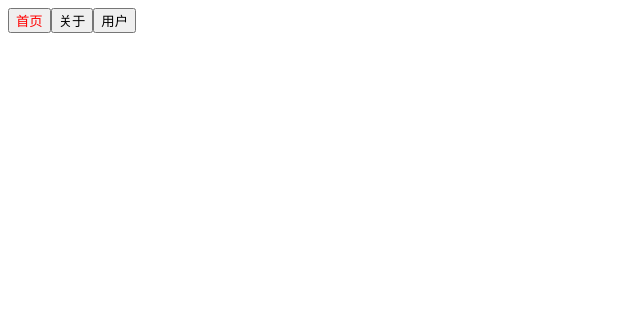
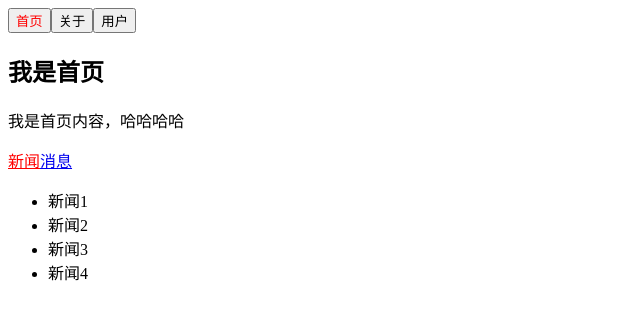
Before and after one commit to Germtao/Web, a Vue app in the folder web_vue/vue_basic/11.vue_router/learn-vue-router/: page /home/news in a window 1280 px wide. Shown: the top 320 px of the page, without its empty margins (0-640 px from the left). Built offline with nearby package versions, Linux system fonts and the light colour scheme.

Commit message:
路由的嵌套使用

```diff
--- a/web_vue/vue_basic/11.vue_router/learn-vue-router/src/components/Home.vue
+++ b/web_vue/vue_basic/11.vue_router/learn-vue-router/src/components/Home.vue
@@ -2,6 +2,11 @@
   <div>
     <h2>我是首页</h2>
     <p>我是首页内容，哈哈哈哈</p>
+
+    <router-link to="/home/news">新闻</router-link>
+    <router-link to="/home/messages">消息</router-link>
+
+    <router-view></router-view>
   </div>
 </template>
 
--- /dev/null
+++ b/web_vue/vue_basic/11.vue_router/learn-vue-router/src/components/HomeMessages.vue
@@ -0,0 +1,17 @@
+<template>
+  <ul>
+    <li>消息1</li>
+    <li>消息2</li>
+    <li>消息3</li>
+    <li>消息4</li>
+  </ul>
+</template>
+
+<script>
+  export default {
+    name: 'HomeMessages'
+  }
+</script>
+
+<style>
+</style>
--- /dev/null
+++ b/web_vue/vue_basic/11.vue_router/learn-vue-router/src/components/HomeNews.vue
@@ -0,0 +1,19 @@
+<template>
+  <div>
+    <ul>
+      <li>新闻1</li>
+      <li>新闻2</li>
+      <li>新闻3</li>
+      <li>新闻4</li>
+    </ul>
+  </div>
+</template>
+
+<script>
+  export default {
+    name: 'HomeNews'
+  }
+</script>
+
+<style>
+</style>
--- a/web_vue/vue_basic/11.vue_router/learn-vue-router/src/router/index.js
+++ b/web_vue/vue_basic/11.vue_router/learn-vue-router/src/router/index.js
@@ -7,6 +7,9 @@ import Router from 'vue-router'
 // import User from '../components/User'
 
 const Home = () => import('../components/Home')
+const HomeNews = () => import('../components/HomeNews')
+const HomeMessages = () => import('../components/HomeMessages')
+
 const About = () => import('../components/About')
 const User = () => import('../components/User')
 
@@ -24,7 +27,21 @@ export default new Router({
     },
     {
       path: '/home',
-      component: Home
+      component: Home,
+      children: [
+        {
+          path: '',
+          redirect: 'news'
+        },
+        {
+          path: 'news',
+          component: HomeNews
+        },
+        {
+          path: 'messages',
+          component: HomeMessages
+        }
+      ]
     },
     {
       path: '/about',
```
